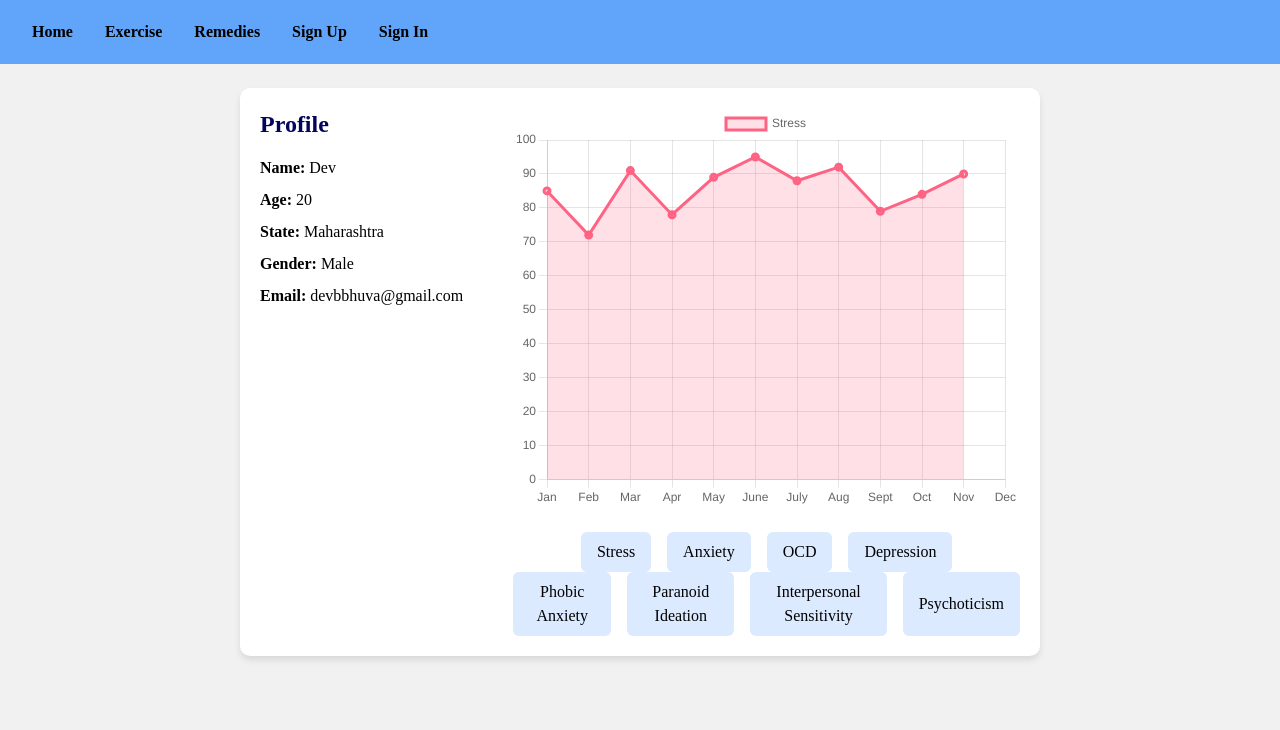
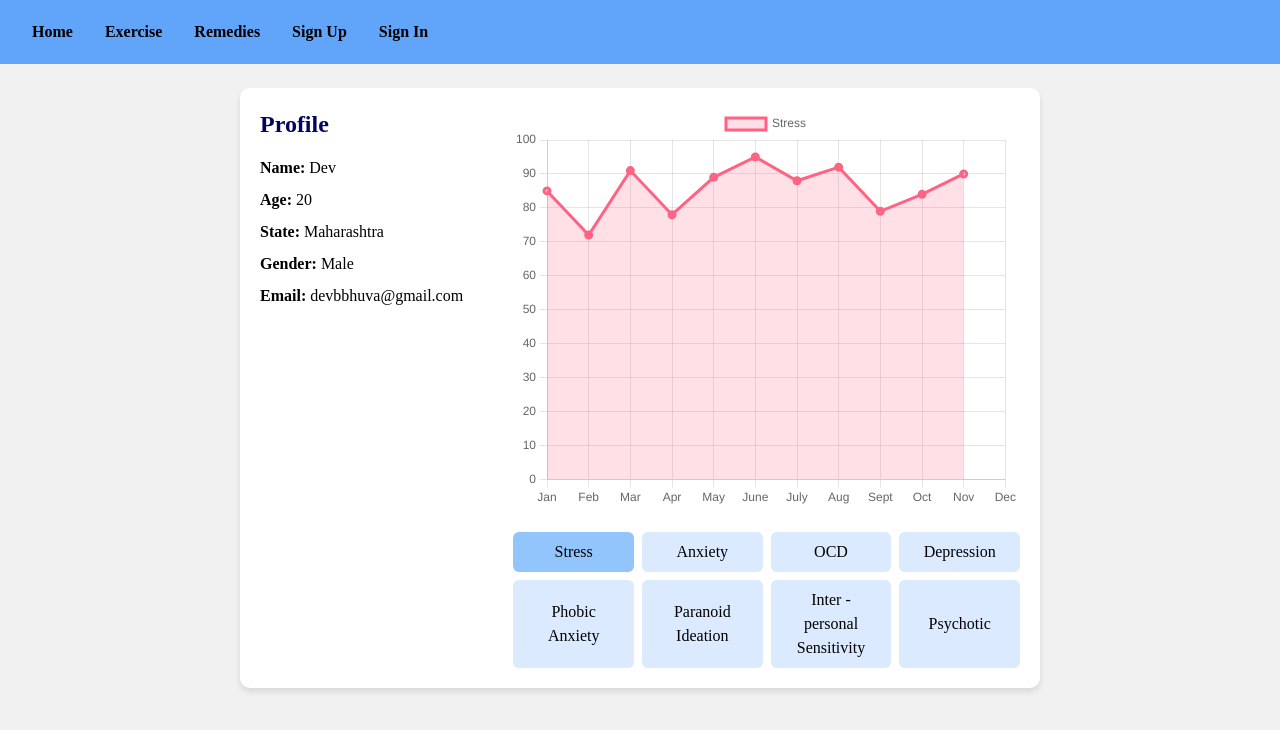
Before and after one commit to ShrackeR/mindful-wellbeing, a React (Create React App) app in the folder frontend/: page /profile in a window 1280 px wide. Shown: the top 730 px of the page. Built offline with nearby package versions, Linux system fonts and the light colour scheme.

Commit message:
profile css

```diff
--- a/frontend/src/pages/Profile.js
+++ b/frontend/src/pages/Profile.js
@@ -54,7 +54,7 @@ const Profile = () => {
       borderWidth: 3,
     },
     {
-      label: "Interpersonal Sensitivity",
+      label: "Inter - personal Sensitivity",
       data: [85, 72, 91, 78, 89, 95, 88, 92, 79, 84, 90],
       fill: "origin",
       backgroundColor: "rgba(255, 99, 132, 0.2)",
@@ -62,7 +62,7 @@ const Profile = () => {
       borderWidth: 3,
     },
     {
-      label: "Psychoticism",
+      label: "Psychotic",
       data: [85, 72, 91, 78, 89, 95, 88, 92, 79, 84, 90],
       fill: "origin",
       backgroundColor: "rgba(255, 99, 132, 0.2)",
@@ -125,20 +125,13 @@ const Profile = () => {
     }
   }, [activeTab]);
 
-  // Assuming chartDataArray contains your chart data
-  const rowsOfButtons = [];
-  for (let i = 0; i < chartDataArray.length; i += 4) {
-    const row = chartDataArray.slice(i, i + 4);
-    rowsOfButtons.push(row);
-  }
-
   return (
     <>
       <Navigation />
-      <div className="container mx-auto mt-6">
-        <div className="flex flex-col md:flex-row">
+      <div className="container mx-auto mt-6 ">
+        <div className="flex">
           {/* Profile Section */}
-          <div className="md:w-1/3 text-left mb-4">
+          <div className="w-1/3 text-left">
             <h2 className="text-2xl font-semibold mb-4">Profile</h2>
             <div className="mb-2">
               <strong>Name:</strong> Dev
@@ -157,28 +150,24 @@ const Profile = () => {
             </div>
           </div>
           {/* Chart Section */}
-          <div className="md:w-2/3">
+          <div className="w-2/3">
             <div className="chart mb-6">
               <canvas ref={chartRef} width={800} height={400}></canvas>
             </div>
             {/* Tabs to switch between charts */}
-            <div className="flex flex-wrap justify-center mt-4">
-              {rowsOfButtons.map((row, rowIndex) => (
-                <div key={rowIndex} className="flex space-x-4">
-                  {row.map((chartData, index) => (
+            <div className="grid grid-cols-4 gap-2 mt-4">
+              {chartDataArray.map((chartData, index) => (
                 <button
                   key={index}
-                      className={`py-2 px-4 rounded-md ${
-                        activeTab === chartData.index
+                  className={`py-2 px-6 rounded-md center-align items-center text-center ${
+                    activeTab === index
                       ? "bg-blue-300 text-blue-1000"
                       : "bg-blue-100 text-blue-1000 hover:bg-blue-200 hover:text-blue-800"
                   }`}
-                      onClick={() => setActiveTab(chartData.index)}
+                  onClick={() => setActiveTab(index)}
                 >
                   {chartData.label}
                 </button>
-                  ))}
-                </div>
               ))}
             </div>
           </div>
```
Lines whose indentation alone changed are shown as unchanged.
